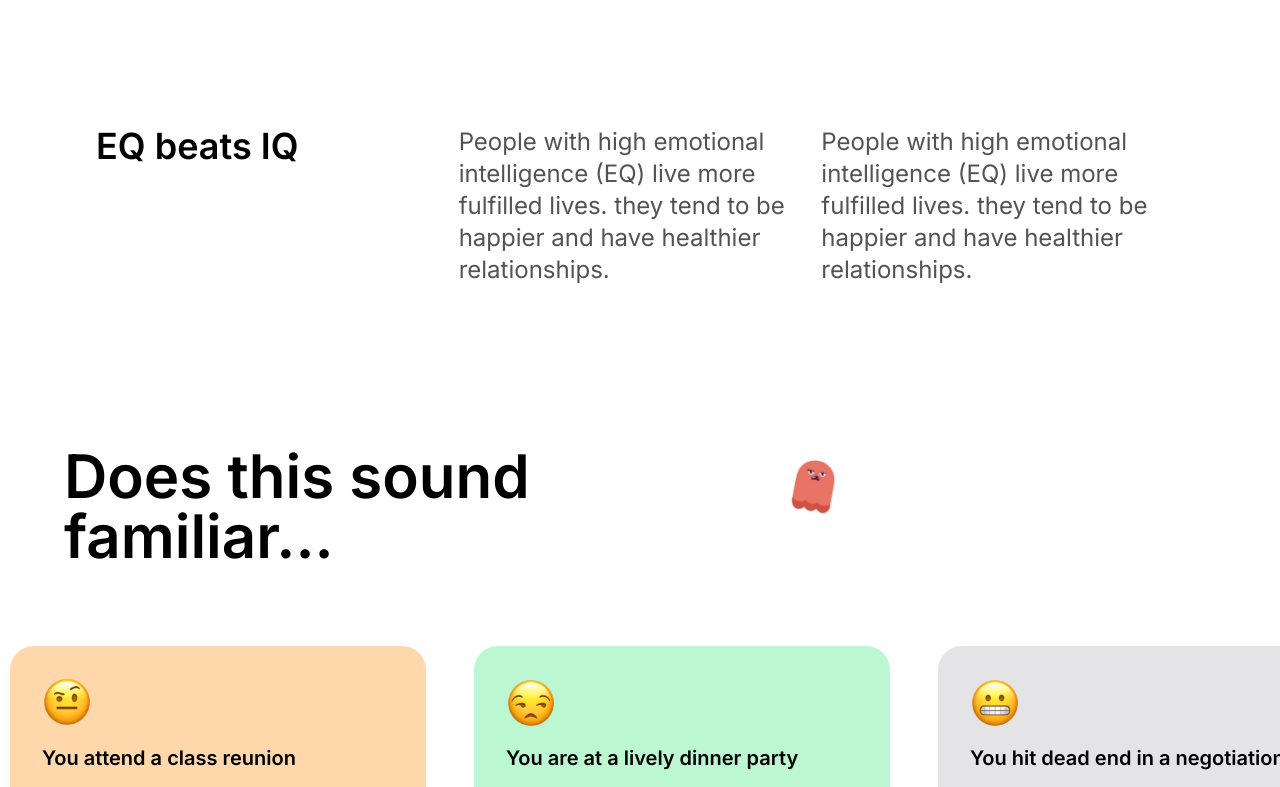
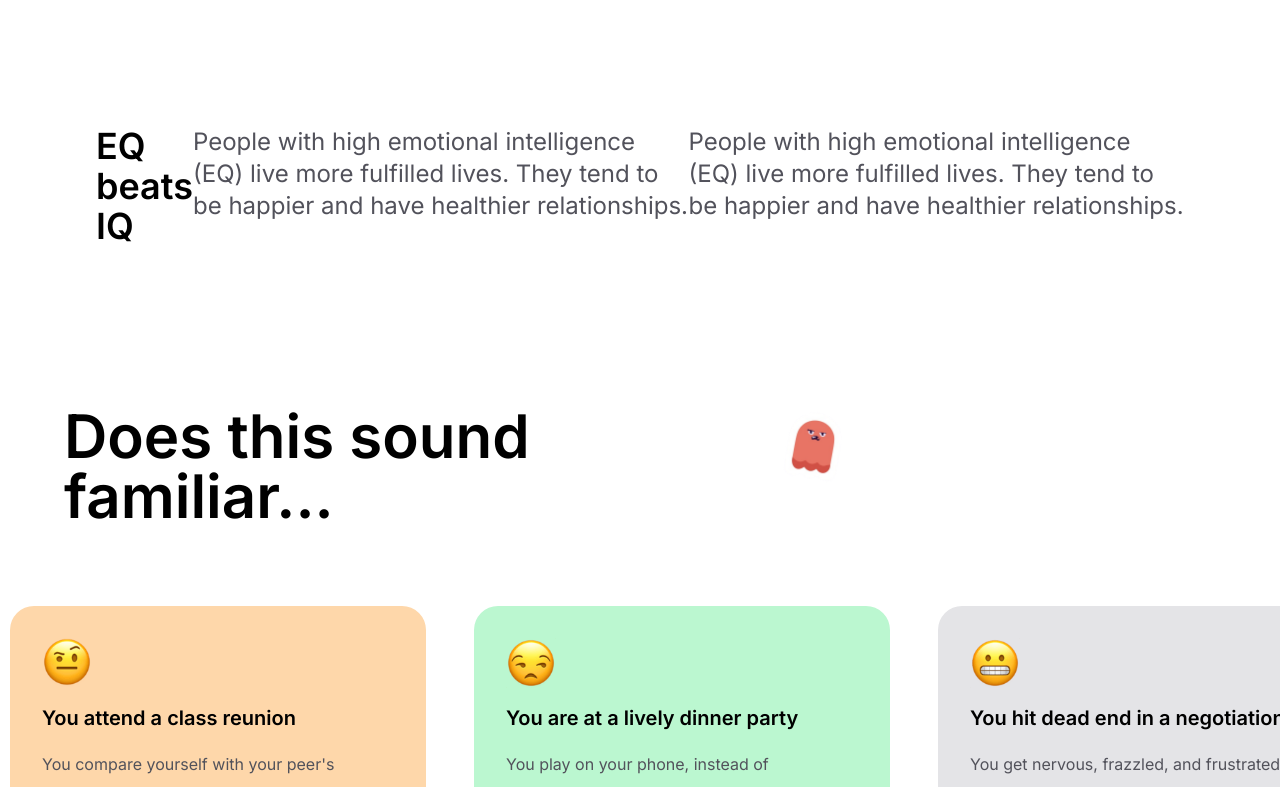
Before and after one commit to niladrix719/AHead-UI, a Next.js app: page / in a window 1280 px wide. Shown: the part 840-1627 px from the top of the page. Built offline with nearby package versions, Linux system fonts and the light colour scheme.

Commit message:
structured the page component and timeline animation

```diff
--- a/app/components/navbar.tsx
+++ b/app/components/navbar.tsx
@@ -1,15 +1,12 @@
-import Image from 'next/image'
+import Image from 'next/image';
 
 function Navbar() {
   return (
-    <nav className="py-2 w-[90%] px-8 flex justify-between items-center">
+    <header className="py-2 w-[90%] px-8 flex justify-between items-center">
+      {/* Logo */}
+      <Image src="/logo.png" height={80} width={80} alt="Company Logo" />
 
-      {/* logo */}
-
-      <Image src="/logo.png" height={80} width={80} alt="logo" />
-
-      {/* navigations */}
-
+      {/* Navigations */}
       <div>
         <ul className="flex gap-8">
           <li className="font-semibold text-zinc-600">Emotions</li>
@@ -19,14 +16,13 @@ function Navbar() {
         </ul>
       </div>
 
-      {/* right download Button */}
-
+      {/* Right Download Button */}
       <div>
         <button className="font-semibold bg-black text-white px-4 py-[0.75rem] rounded-full">
           Download app
         </button>
       </div>
-    </nav>
+    </header>
   );
 }
 
--- a/app/components/selfImprovementSection.tsx
+++ b/app/components/selfImprovementSection.tsx
@@ -67,8 +67,8 @@ function SelfImprovementSection() {
     const contentRefs = [contentRef1.current, contentRef2.current, contentRef3.current, contentRef4.current];
 
     gsap.from(contentRefs, {
-        duration: 6,
-        stagger: 1.5,
+        duration: 4,
+        stagger: 1,
         opacity: 0.25,
         ease: "power1.inOut",
         scrollTrigger: contentRef1.current,
@@ -77,9 +77,9 @@ function SelfImprovementSection() {
     const dotRefs = [dot1Ref.current, dot2Ref.current, dot3Ref.current, dot4Ref.current];
 
     gsap.from(dotRefs, {
-        duration: 0,
-        stagger: 0.45,
-        scale: 0.25,
+        duration: 4,
+        stagger: 1,
+        scale: 0.75,
         ease: "power1.inOut",
         scrollTrigger: dot1Ref.current,
     });
@@ -87,9 +87,9 @@ function SelfImprovementSection() {
     const circleRefs = [circle1Ref.current, circle2Ref.current, circle3Ref.current, circle4Ref.current];
 
     gsap.from(circleRefs, {
-        duration: 3.5,
-        stagger: 0.45,
-        opacity: 0,
+        duration: 4,
+        stagger: 1.5,
+        backgroundColor: "white",
         ease: "power1.inOut",
         scrollTrigger: circle1Ref.current,
     });
--- a/app/page.tsx
+++ b/app/page.tsx
@@ -1,72 +1,54 @@
-import Navbar from "./components/navbar";
-import Header from "./components/header";
-import FamiliarCards from "./components/familiarCards";
-import BioSection from "./components/bioSection";
-import SelfImprovementSection from "./components/selfImprovementSection";
-import SocialTest from "./components/socialTest";
-import StartTest from "./components/startTest";
-import WorkWithUs from "./components/workWithUs";
-import OpenVacancies from "./components/openVacancies";
+import React from 'react';
+import Navbar from './components/navbar';
+import Header from './components/header';
+import FamiliarCards from './components/familiarCards';
+import BioSection from './components/bioSection';
+import SelfImprovementSection from './components/selfImprovementSection';
+import SocialTest from './components/socialTest';
+import StartTest from './components/startTest';
+import WorkWithUs from './components/workWithUs';
+import OpenVacancies from './components/openVacancies';
 import Footer from './components/footer';
+
+type TextProps = {
+  text: string;
+};
+
+function SectionTitle({ text }: TextProps) {
+  return <h1 className="text-4xl font-semibold">{text}</h1>;
+}
+
+function SectionText({ text }: TextProps) {
+  return <p className="text-2xl text-zinc-600">{text}</p>;
+}
 
 export default function Home() {
   return (
     <main className="flex flex-col items-center overflow-hidden">
-
       <Navbar />
-
       <Header />
 
       <div className="flex justify-between items-start w-[85%] py-40">
-        <div className="w-1/3">
-          <h1 className="text-4xl font-semibold">EQ beats IQ</h1>
-        </div>
-        <div className="w-1/3">
-          <p className="text-2xl text-zinc-600">
-            People with high emotional intelligence (EQ) live more fulfilled
-            lives. they tend to be happier and have healthier relationships.
-          </p>
-        </div>
-        <div className="w-1/3">
-          <p className="text-2xl text-zinc-600">
-            People with high emotional intelligence (EQ) live more fulfilled
-            lives. they tend to be happier and have healthier relationships.
-          </p>
-        </div>
+        <SectionTitle text="EQ beats IQ" />
+        <SectionText text="People with high emotional intelligence (EQ) live more fulfilled lives. They tend to be happier and have healthier relationships." />
+        <SectionText text="People with high emotional intelligence (EQ) live more fulfilled lives. They tend to be happier and have healthier relationships." />
       </div>
 
       <FamiliarCards />
-
       <BioSection />
-
       <SelfImprovementSection />
 
       <div className="flex justify-between items-start w-[85%] py-40">
-        <div className="w-1/3">
-          <h1 className="text-4xl font-semibold px-4">Be the best you with EQ</h1>
-        </div>
-        <div className="w-1/3">
-          <p className="text-2xl text-zinc-600">
-            Not having your emotions under control might be holding you back.
-          </p>
-        </div>
-        <div className="w-1/3">
-          <p className="text-2xl text-zinc-600">
-            Additionally not understanding those of others stops you from being parent, friend you can be.
-          </p>
-        </div>
+        <SectionTitle text="Be the best you with EQ" />
+        <SectionText text="Not having your emotions under control might be holding you back." />
+        <SectionText text="Additionally not understanding those of others stops you from being the parent, friend you can be." />
       </div>
 
       <SocialTest />
-
       <StartTest />
-
       <WorkWithUs />
-
       <OpenVacancies />
-
       <Footer />
-
     </main>
   );
 }
```
